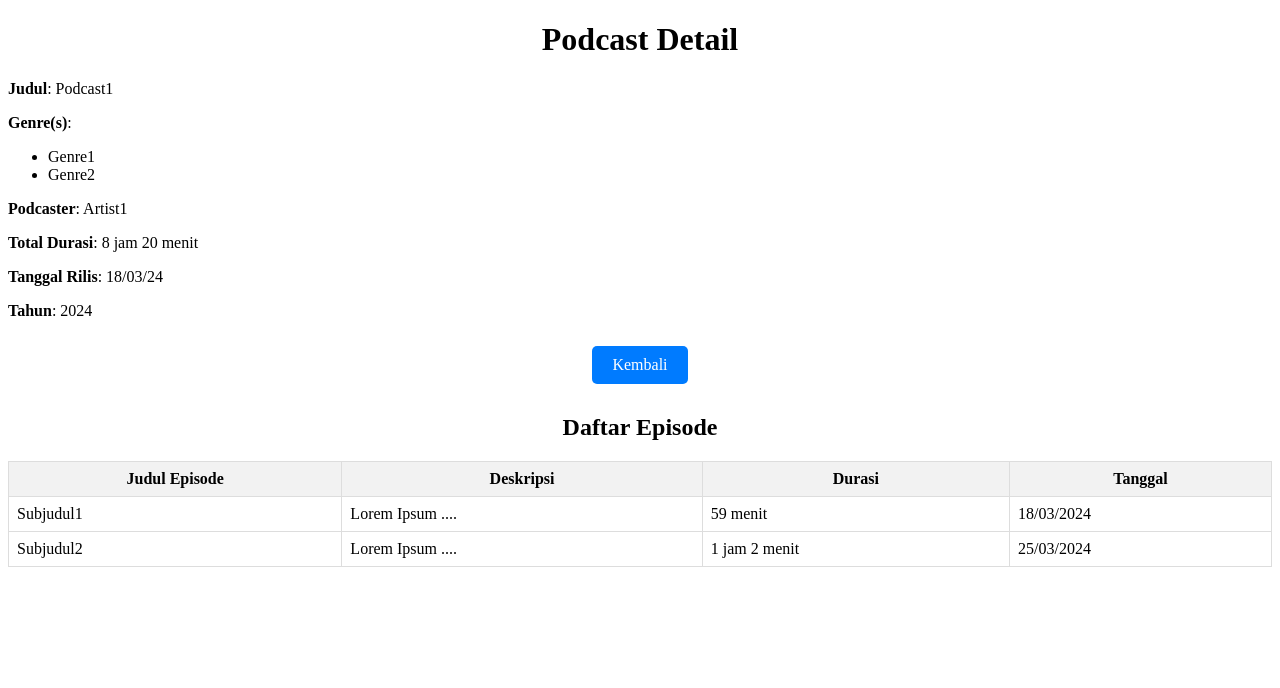
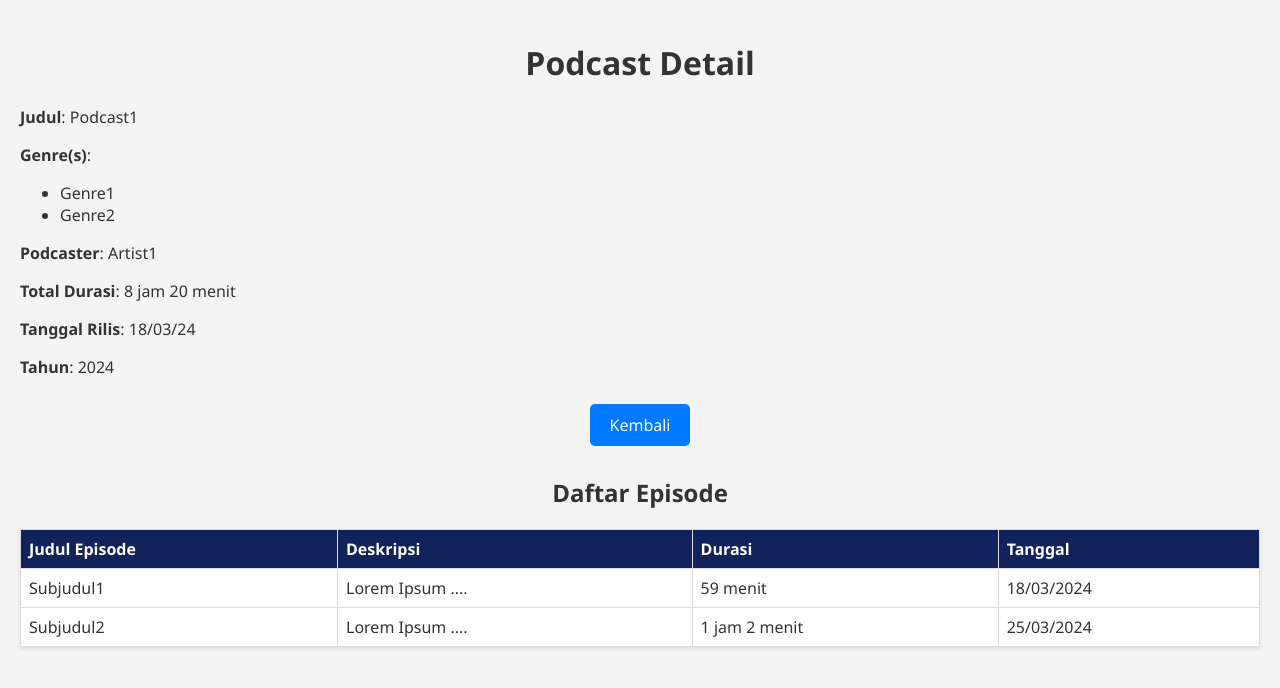
Before and after one commit to Saras355/basdat_proyek_tk, a Django app: template main/templates/podcast.html in a window 1280 px wide. Shown: the top 688 px of the page. Run offline with Django 5.2, Linux system fonts and the light colour scheme; the template is opened without the code that fills it, so the values that code supplies are empty.

Commit message:
Add podcast css

```diff
--- a/main/templates/podcast.html
+++ b/main/templates/podcast.html
@@ -90,3 +90,50 @@
 
 </body>
 </html>
+
+<style>
+    body {
+        font-family: 'Segoe UI', Tahoma, Geneva, Verdana, sans-serif;
+        background-color: #f4f4f4;
+        color: #333;
+        margin: 0;
+        padding: 20px;
+    }
+    .center-text {
+        text-align: center;
+    }
+    .btn {
+        display: inline-block;
+        padding: 10px 20px;
+        background-color: #007bff;
+        color: #fff;
+        text-decoration: none;
+        border-radius: 5px;
+        margin: 10px;
+        transition: background-color 0.3s;
+    }
+    .btn:hover {
+        background-color: #0056b3;
+    }
+    .center-btn {
+        display: flex;
+        justify-content: center;
+        margin-bottom: 20px;
+    }
+    table {
+        width: 100%;
+        border-collapse: collapse;
+        background-color: #fff;
+        box-shadow: 0 2px 4px rgba(0,0,0,0.1);
+        margin-top: 20px;
+    }
+    th, td {
+        border: 1px solid #ddd;
+        padding: 8px;
+        text-align: left;
+    }
+    th {
+        background-color: #11235A;
+        color: #fff;
+    }
+</style>
```
